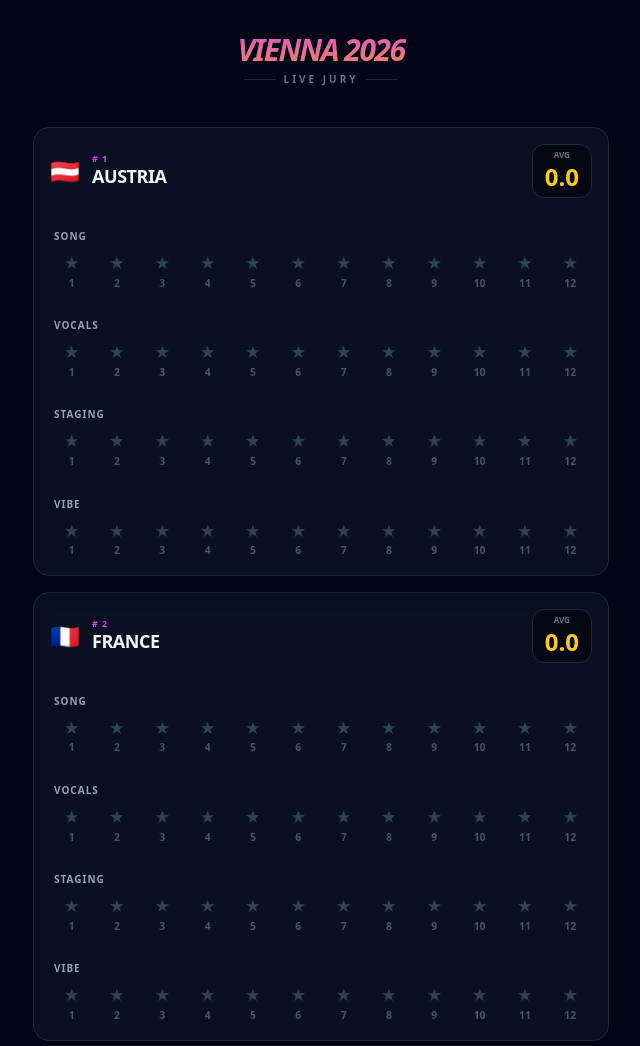
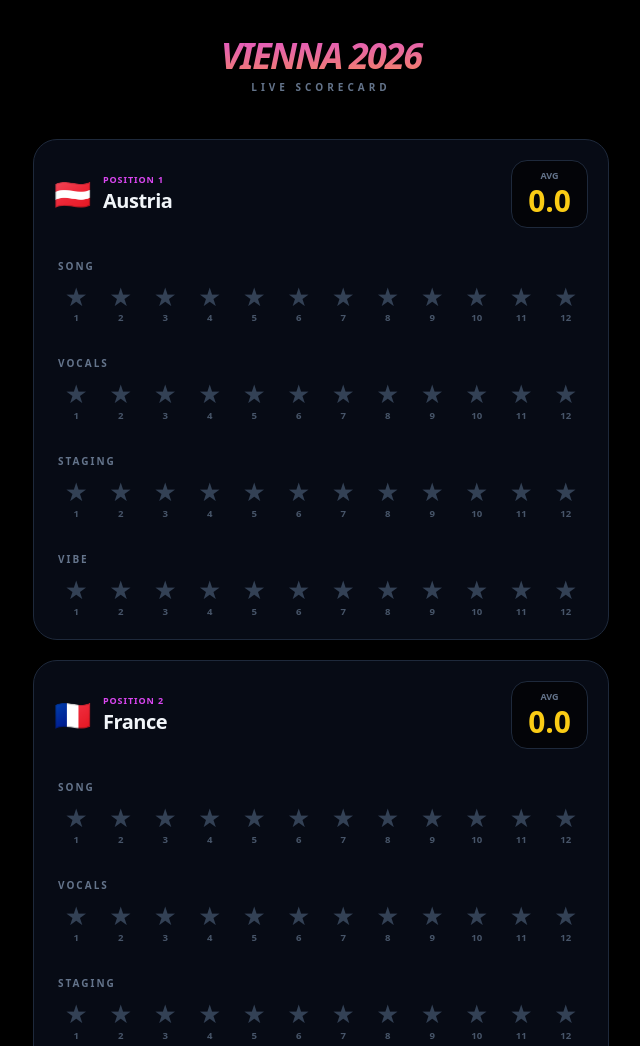
Before and after one commit to YuushaFr/eurovision-2026, a plain HTML site: page index.html in a window 1280 px wide. Shown: the top 1046 px of the page, without its empty margins (319-959 px from the left). Drawn offline with nearby package versions, Linux system fonts and the light colour scheme.

Commit message:
Update index.html

```diff
--- a/index.html
+++ b/index.html
@@ -15,81 +15,78 @@
             flex-direction: row-reverse;
             justify-content: space-between;
             width: 100%;
-            gap: 2px;
         }
 
-        /* Hide the actual radio circles */
         .rating-group input { display: none; }
 
-        /* Style the star + number pair */
         .star-item {
             display: flex;
             flex-direction: column;
             align-items: center;
             flex: 1;
             cursor: pointer;
+        }
+
+        /* BIGGER STARS */
+        .star-item .star {
+            font-size: 1.6rem;
+            color: #334155;
+            line-height: 1;
             transition: transform 0.1s;
         }
 
-        .star-item:active { transform: scale(1.2); }
+        .star-item:active .star { transform: scale(1.4); }
 
-        /* The Star */
-        .star-item .star { font-size: 1.1rem; color: #334155; line-height: 1; }
+        .star-item .num {
+            font-size: 0.6rem;
+            font-weight: 900;
+            color: #475569;
+            margin-top: 2px;
+        }
 
-        /* The Number */
-        .star-item .num { font-size: 0.65rem; font-weight: 800; color: #475569; margin-top: 4px; }
-
-        /* Hover & Checked Logic (Standard RTL Star Hack) */
+        /* Hover & Checked Logic */
         .rating-group input:checked ~ .star-item .star,
         .rating-group .star-item:hover .star,
         .rating-group .star-item:hover ~ .star-item .star {
             color: #facc15;
         }
 
-        /* Highlighting the selected number too */
         .rating-group input:checked ~ .star-item .num { color: #facc15; }
     </style>
 </head>
-<body class="bg-slate-950 text-slate-100 min-h-screen p-2 pb-24 font-sans">
+<body class="bg-black text-slate-100 min-h-screen p-3 pb-24 font-sans">
 
     <header class="text-center py-6">
-        <h1 class="text-3xl font-black italic tracking-tighter text-transparent bg-clip-text bg-gradient-to-br from-fuchsia-500 to-orange-400 uppercase">
+        <h1 class="text-4xl font-black italic tracking-tighter text-transparent bg-clip-text bg-gradient-to-br from-fuchsia-500 to-orange-400 uppercase">
             Vienna 2026
         </h1>
-        <div class="flex items-center justify-center gap-2 mt-1">
-            <span class="h-px w-8 bg-slate-800"></span>
-            <p class="text-slate-500 text-[10px] tracking-[0.3em] font-bold uppercase">Live Jury</p>
-            <span class="h-px w-8 bg-slate-800"></span>
-        </div>
+        <p class="text-slate-500 text-[10px] tracking-[0.4em] font-bold uppercase mt-1">Live Scorecard</p>
     </header>
 
-    <main x-data="votingApp()" x-init="init()" x-cloak class="max-w-xl mx-auto space-y-4">
+    <main x-data="votingApp()" x-init="init()" x-cloak class="max-w-xl mx-auto space-y-5">
         <template x-for="(country, idx) in countries" :key="idx">
-            <div class="bg-slate-900/60 border border-slate-800 rounded-2xl p-4 shadow-xl">
+            <div class="bg-slate-900/50 border border-slate-800 rounded-3xl p-5 shadow-2xl backdrop-blur-sm">
 
-                <!-- Country Header -->
                 <div class="flex justify-between items-center mb-6">
                     <div class="flex items-center gap-3">
-                        <div class="text-2xl" x-text="country.flag"></div>
+                        <div class="text-3xl" x-text="country.flag"></div>
                         <div>
-                            <span class="text-[9px] font-bold text-fuchsia-500 tracking-widest block -mb-1" x-text="'# ' + (idx + 1)"></span>
-                            <h2 class="text-lg font-black uppercase tracking-tight" x-text="country.name"></h2>
+                            <span class="text-[9px] font-bold text-fuchsia-500 tracking-widest block uppercase" x-text="'Position ' + (idx + 1)"></span>
+                            <h2 class="text-xl font-black tracking-tight" x-text="country.name"></h2>
                         </div>
                     </div>
-                    <div class="bg-black/40 rounded-xl px-3 py-1 text-center border border-slate-800">
-                        <div class="text-[8px] uppercase font-bold text-slate-500">Avg</div>
-                        <div class="text-2xl font-black text-yellow-400 tabular-nums" x-text="calculateTotal(idx)"></div>
+                    <div class="bg-black/60 rounded-2xl px-4 py-2 text-center border border-slate-800">
+                        <div class="text-[9px] uppercase font-black text-slate-500">AVG</div>
+                        <div class="text-3xl font-black text-yellow-400 tabular-nums" x-text="calculateTotal(idx)"></div>
                     </div>
                 </div>
 
-                <!-- Rating Rows -->
-                <div class="space-y-5">
+                <div class="space-y-6">
                     <template x-for="crit in criteria">
                         <div class="space-y-2">
-                            <span class="text-[10px] font-black text-slate-400 uppercase tracking-widest pl-1" x-text="crit"></span>
+                            <span class="text-[10px] font-bold text-slate-500 uppercase tracking-[0.2em] pl-1" x-text="crit"></span>
 
                             <div class="rating-group">
-                                <!-- Loop 12 to 1 (reversed for CSS RTL logic) -->
                                 <template x-for="n in [12,11,10,9,8,7,6,5,4,3,2,1]">
                                     <div class="contents">
                                         <input type="radio"
@@ -110,8 +107,8 @@
             </div>
         </template>
 
-        <button @click="resetData()" class="w-full py-10 text-slate-600 text-[10px] font-bold uppercase tracking-[0.4em] hover:text-red-500 transition">
-            Purge Local Data
+        <button @click="resetData()" class="w-full py-12 text-slate-700 text-[10px] font-bold uppercase tracking-[0.5em] hover:text-red-500 transition">
+            Delete everything and restart
         </button>
     </main>
 
@@ -119,8 +116,7 @@
         function votingApp() {
             const criteria = ['Song', 'Vocals', 'Staging', 'Vibe'];
 
-            // YOUR HARD-CODED LIST
-            // Edit these names/flags as you go!
+            // Hard-coded list. Change these here manually as countries qualify tonight!
             const initialCountries = [
                 { name: 'Austria', flag: '🇦🇹' },
                 { name: 'France', flag: '🇫🇷' },
@@ -137,7 +133,6 @@
                 { name: 'TBD 8', flag: '✨' },
                 { name: 'TBD 9', flag: '✨' },
                 { name: 'TBD 10', flag: '✨' }
-                // Feel free to add more slots up to 25/26
             ];
 
             return {
@@ -146,13 +141,13 @@
                 scores: [],
 
                 init() {
-                    const saved = localStorage.getItem('esc2026_stars_final');
+                    const saved = localStorage.getItem('esc2026_final_v3');
                     this.scores = saved ? JSON.parse(saved) : this.countries.map(() =>
                         Object.fromEntries(criteria.map(c => [c, 0]))
                     );
 
                     this.$watch('scores', (val) => {
-                        localStorage.setItem('esc2026_stars_final', JSON.stringify(val));
+                        localStorage.setItem('esc2026_final_v3', JSON.stringify(val));
                     }, { deep: true });
                 },
 
@@ -163,8 +158,8 @@
                 },
 
                 resetData() {
-                    if(confirm("This will clear all your votes! Are you sure?")) {
-                        localStorage.removeItem('esc2026_stars_final');
+                    if(confirm("This will wipe all your friends' scores. Continue?")) {
+                        localStorage.removeItem('esc2026_final_v3');
                         location.reload();
                     }
                 }
```
